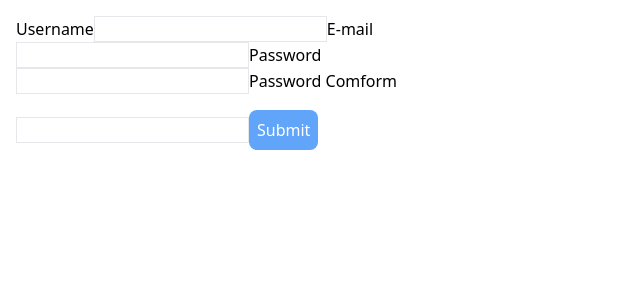
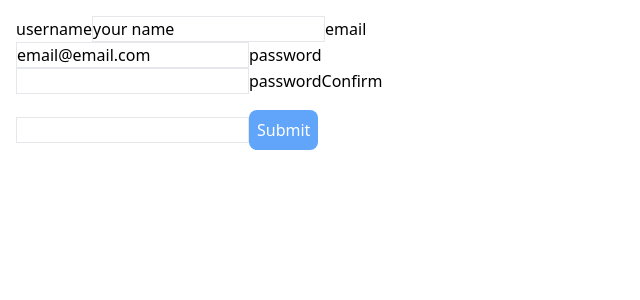
Before and after one commit to yujini-kim/-TS-pokemon-game, a React (Vite) app: page /sign-up in a window 1280 px wide. Shown: the top 300 px of the page, without its empty margins (0-640 px from the left). Built offline with nearby package versions, Linux system fonts and the light colour scheme.

Commit message:
feat: 회원가입 기능 생성
- zod 사용하여 유효성 검사
- InputField 컴포넌트 생성

```diff
--- a/package.json
+++ b/package.json
@@ -12,6 +12,7 @@
     "format:fix": "prettier --write --ignore-path .gitignore ."
   },
   "dependencies": {
+    "@hookform/resolvers": "^5.1.1",
     "@tanstack/react-query": "^5.81.2",
     "firebase": "^11.10.0",
     "framer-motion": "^12.19.2",
@@ -19,7 +20,9 @@
     "react-dom": "^19.1.0",
     "react-hook-form": "^7.59.0",
     "react-intersection-observer": "^9.16.0",
-    "react-router-dom": "^6.30.1"
+    "react-router-dom": "^6.30.1",
+    "resolvers": "^1.0.0",
+    "zod": "^3.25.67"
   },
   "devDependencies": {
     "@eslint/js": "^9.25.0",
--- /dev/null
+++ b/src/components/auth/components/input-field.tsx
@@ -0,0 +1,25 @@
+import type { UseFormRegister, FieldValues, Path } from 'react-hook-form'
+
+interface InputFieldProps<T extends FieldValues> {
+  label: string
+  id: Path<T>
+  type: string
+  register: UseFormRegister<T>
+  error?: string
+}
+
+export default function InputField<T extends FieldValues>({
+  label,
+  id,
+  type,
+  register,
+  error,
+}: InputFieldProps<T>) {
+  return (
+    <>
+      <label htmlFor={label}>{label}</label>
+      <input {...register(id)} type={type} id={String(id)} className='border' />
+      {error && <p>{error}</p>}
+    </>
+  )
+}
--- /dev/null
+++ b/src/components/auth/sign-in.tsx
@@ -0,0 +1,3 @@
+export default function SignIn() {
+  return <div></div>
+}
--- a/src/components/auth/sign-up.tsx
+++ b/src/components/auth/sign-up.tsx
@@ -1,19 +1,51 @@
 import { createUserWithEmailAndPassword } from 'firebase/auth'
 import { useForm } from 'react-hook-form'
 import { auth } from '../../utils/firebase'
-
+import { zodResolver } from '@hookform/resolvers/zod'
+import { z } from 'zod'
+import InputField from './components/input-field'
 interface SignUpForm {
   username: string
   email: string
   password: string
+  passwordConfirm: string
 }
+
+const schema = z
+  .object({
+    username: z.string().min(1, '이름을 입력해주세요'),
+    email: z.string().min(1, '이메일을 입력해주세요').email('유효한 이메일을 입력해주세요'),
+    password: z.string().min(6, '비밀번호는 6자 이상 입력해주세요'),
+    passwordConfirm: z.string().min(6, '비밀번호 확인은 6자 이상 입력해주세요'),
+  })
+  .superRefine(({ password, passwordConfirm }, ctx) => {
+    if (password !== passwordConfirm) {
+      ctx.addIssue({
+        code: z.ZodIssueCode.custom,
+        message: 'password not matched',
+        path: ['checkPassword'],
+      })
+      ctx.addIssue({
+        code: z.ZodIssueCode.custom,
+        message: 'password not matched',
+        path: ['password'],
+      })
+    }
+  })
 
 export default function SignUp() {
   const {
     register,
     handleSubmit,
     formState: { errors }, //유효성 검사 통과 여부 저장, 에러정보를 담고 있는 상태값
-  } = useForm<SignUpForm>()
+  } = useForm<SignUpForm>({
+    resolver: zodResolver(schema),
+    defaultValues: {
+      username: 'your name',
+      email: 'email@email.com',
+      password: '',
+    },
+  })
 
   const onSubmit = async (data: SignUpForm) => {
     try {
@@ -28,33 +60,36 @@ export default function SignUp() {
     <div className='w-full p-4'>
       <form onSubmit={handleSubmit(onSubmit)}>
         <div className='w-1/3'>
-          <label htmlFor='username'>Username</label>
-          <input
-            {...register('username', { required: true })}
-            type='text'
-            id='username'
-            className='border'
+          <InputField<SignUpForm>
+            label={'username'}
+            id={'username'}
+            type={'text'}
+            register={register}
+            error={errors.username?.message}
           />
-          <label htmlFor='email'>E-mail</label>
-          <input
-            {...register('email', { required: true })}
-            type='email'
-            id='email'
-            className='border'
+
+          <InputField<SignUpForm>
+            label={'email'}
+            id={'email'}
+            type={'email'}
+            register={register}
+            error={errors.email?.message}
           />
-          <label htmlFor='password'>Password</label>
-          <input
-            {...register('password', { required: true })}
-            type='password'
-            id='password'
-            className='border'
+
+          <InputField<SignUpForm>
+            label={'password'}
+            id={'password'}
+            type={'password'}
+            register={register}
+            error={errors.password?.message}
           />
-          <label htmlFor='password'>Password Comform</label>
-          <input
-            {...register('password', { required: true })}
-            type='password'
-            id='password'
-            className='border'
+
+          <InputField<SignUpForm>
+            label={'passwordConfirm'}
+            id={'passwordConfirm'}
+            type={'password'}
+            register={register}
+            error={errors.passwordConfirm?.message}
           />
           <button className='bg-blue-400 p-2 rounded-lg text-white mt-4'>Submit</button>
         </div>
```
Also changed, not shown: 1 other file (tests, documents, lock files or other folders).
